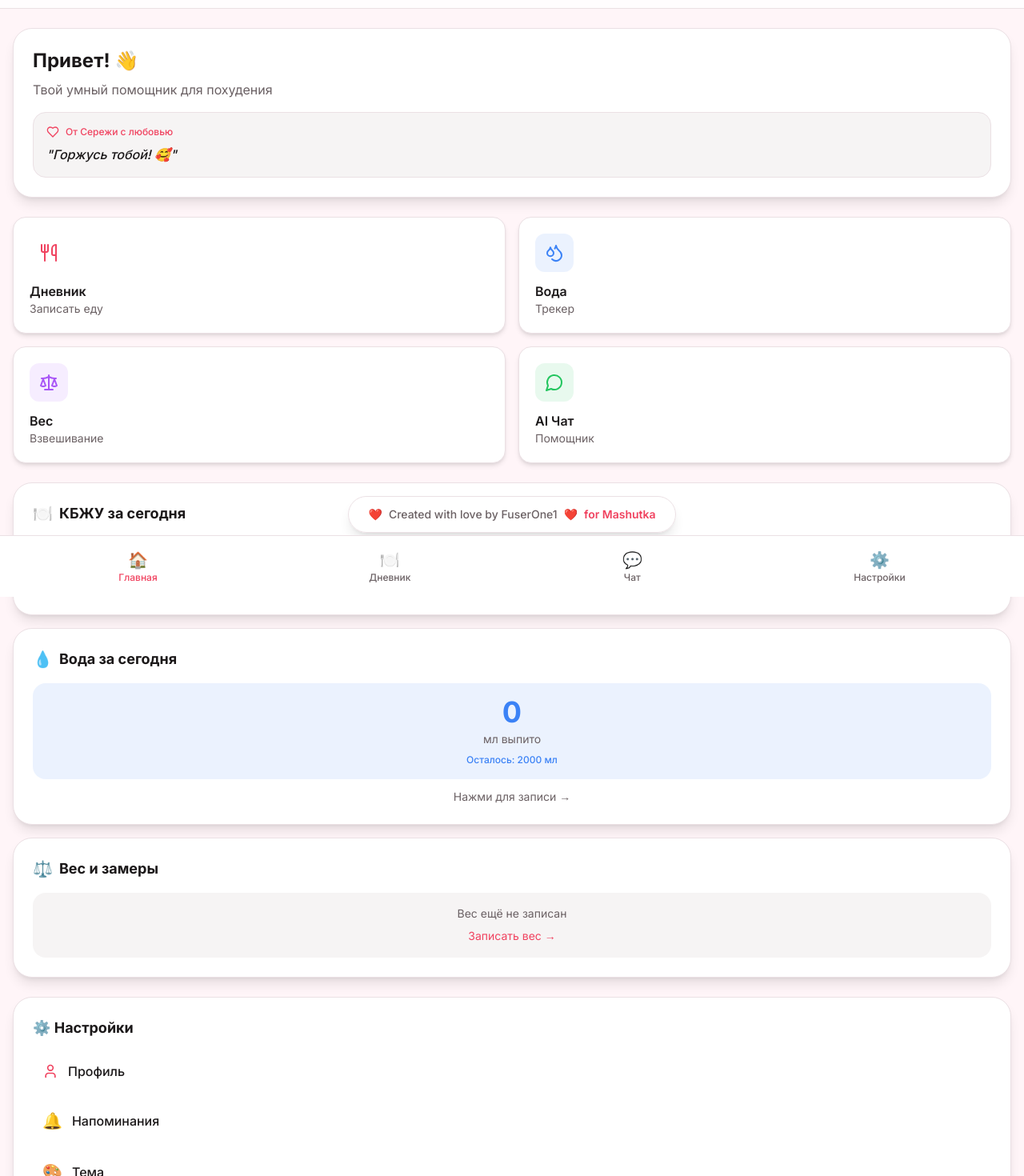
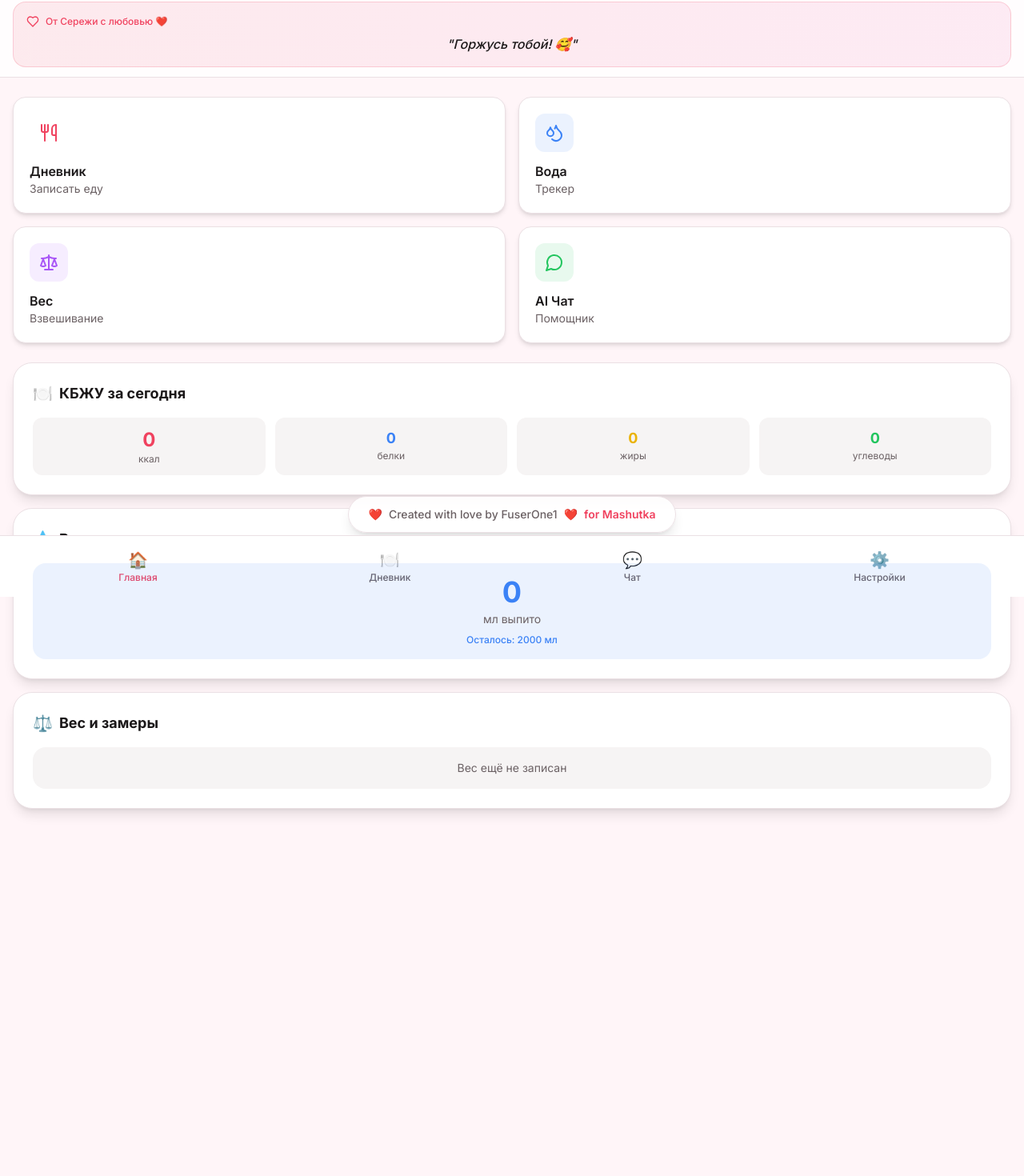
Before and after one commit to FuserOne1/fitmate-ai, a Next.js app: page / in a window 1280 px wide. Shown: the part 54-1524 px from the top of the page at 80% size. After the commit the page ends 1185 px from the top, so only its background shows below. Built offline with nearby package versions, Linux system fonts and the light colour scheme.

Commit message:
feat: редизайн главной страницы

```diff
--- a/src/app/page.tsx
+++ b/src/app/page.tsx
@@ -2,7 +2,7 @@
 
 import { useState, useEffect } from 'react'
 import Link from 'next/link'
-import { Utensils, Droplets, Scale, MessageCircle, User, Settings, Heart } from 'lucide-react'
+import { Utensils, Droplets, Scale, MessageCircle, Heart } from 'lucide-react'
 import { useTheme } from '@/lib/theme'
 
 // Милые фразы от Сережи
@@ -88,36 +88,30 @@ export default function HomePage() {
     window.addEventListener('storage', handleStorageChange)
     return () => window.removeEventListener('storage', handleStorageChange)
   }, [])
+
   return (
     <div className={`min-h-screen ${themeConfig.colors.bg} transition-colors duration-300`}>
-      {/* Header */}
+      {/* Header с романтическим футером */}
       <header className="sticky top-0 z-50 bg-[hsl(var(--bg-secondary))]/80 backdrop-blur-lg border-b border-[hsl(var(--border))]">
-        <div className="max-w-7xl mx-auto px-4 py-4 flex items-center justify-between">
-          <h1 className="text-2xl font-bold bg-gradient-to-r from-[hsl(var(--primary))] to-pink-500 bg-clip-text text-transparent">
-            FitMate AI 🌸
-          </h1>
+        <div className="max-w-7xl mx-auto px-4 py-3">
+          <div className="flex items-center justify-between mb-3">
+            <h1 className="text-2xl font-bold bg-gradient-to-r from-[hsl(var(--primary))] to-pink-500 bg-clip-text text-transparent">
+              FitMate AI 🌸
+            </h1>
+          </div>
+          {/* Романтическое послание от Сережи */}
+          <div className="bg-gradient-to-r from-[hsl(var(--primary))]/10 to-pink-500/10 rounded-2xl p-4 border border-[hsl(var(--primary))]/20">
+            <div className="flex items-center gap-2 mb-2">
+              <Heart className="w-4 h-4 [color:hsl(var(--primary))]" />
+              <p className="text-xs [color:hsl(var(--primary))] font-medium">От Сережи с любовью ❤️</p>
+            </div>
+            <p className="text-[hsl(var(--text-primary))] font-medium italic text-center">"{phrase}"</p>
+          </div>
         </div>
       </header>
 
       {/* Main Content */}
       <main className="max-w-7xl mx-auto px-4 py-6">
-        {/* Приветствие */}
-        <div className="bg-[hsl(var(--card))] rounded-3xl p-6 shadow-lg mb-6 animate-fade-in border border-[hsl(var(--border))]">
-          <h2 className="text-2xl font-bold text-[hsl(var(--text-primary))] mb-2">
-            Привет! 👋
-          </h2>
-          <p className="text-[hsl(var(--text-secondary))] mb-4">
-            Твой умный помощник для похудения
-          </p>
-          <div className="bg-[hsl(var(--muted))] rounded-2xl p-4 border border-[hsl(var(--border))]">
-            <div className="flex items-center gap-2 mb-2">
-              <Heart className="w-4 h-4 [color:hsl(var(--primary))]" />
-              <p className="text-xs [color:hsl(var(--primary))] font-medium">От Сережи с любовью</p>
-            </div>
-            <p className="text-[hsl(var(--text-primary))] font-medium italic">"{phrase}"</p>
-          </div>
-        </div>
-
         {/* Быстрые действия */}
         <div className="grid grid-cols-2 gap-4 mb-6">
           <Link href="/diary" className="bg-[hsl(var(--card))] rounded-2xl p-5 shadow-md hover:shadow-lg transition-all active:scale-95 border border-[hsl(var(--border))]">
@@ -154,7 +148,7 @@ export default function HomePage() {
         </div>
 
         {/* Статистика за день */}
-        <div className="space-y-4 mb-6">
+        <div className="space-y-4">
           {/* КБЖУ */}
           <div className="bg-[hsl(var(--card))] rounded-3xl p-6 shadow-lg border border-[hsl(var(--border))]">
             <h3 className="text-lg font-bold text-[hsl(var(--text-primary))] mb-4 flex items-center gap-2">
@@ -198,9 +192,6 @@ export default function HomePage() {
                 </div>
               </div>
             </div>
-            <div className="mt-3 text-center text-sm text-[hsl(var(--text-secondary))]">
-              Нажми для записи →
-            </div>
           </Link>
 
           {/* Вес */}
@@ -233,31 +224,9 @@ export default function HomePage() {
             ) : (
               <div className="text-center p-4 bg-[hsl(var(--muted))] rounded-2xl">
                 <div className="text-sm text-[hsl(var(--text-secondary))]">Вес ещё не записан</div>
-                <div className="text-sm text-[hsl(var(--primary))] hover:underline mt-2 inline-block">
-                  Записать вес →
-                </div>
               </div>
             )}
           </Link>
-        </div>
-
-        {/* Настройки */}
-        <div className="bg-[hsl(var(--card))] rounded-3xl p-6 shadow-lg border border-[hsl(var(--border))]">
-          <h3 className="text-lg font-bold text-[hsl(var(--text-primary))] mb-4">⚙️ Настройки</h3>
-          <div className="space-y-3">
-            <Link href="/settings/profile" className="flex items-center p-3 rounded-xl hover:bg-[hsl(var(--muted))] transition-colors">
-              <User className={`w-5 h-5 ${themeConfig.colors.primaryText} mr-3`} />
-              <span className="font-medium text-[hsl(var(--text-primary))]">Профиль</span>
-            </Link>
-            <Link href="/settings/reminders" className="flex items-center p-3 rounded-xl hover:bg-[hsl(var(--muted))] transition-colors">
-              <span className="text-xl mr-3">🔔</span>
-              <span className="font-medium text-[hsl(var(--text-primary))]">Напоминания</span>
-            </Link>
-            <Link href="/settings/theme" className="flex items-center p-3 rounded-xl hover:bg-[hsl(var(--muted))] transition-colors">
-              <span className="text-xl mr-3">🎨</span>
-              <span className="font-medium text-[hsl(var(--text-primary))]">Тема</span>
-            </Link>
-          </div>
         </div>
       </main>
 
```
